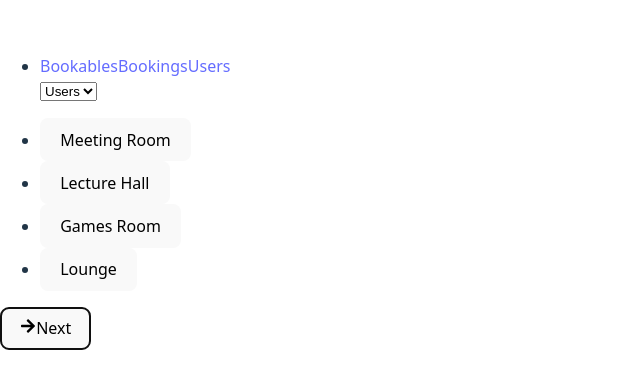
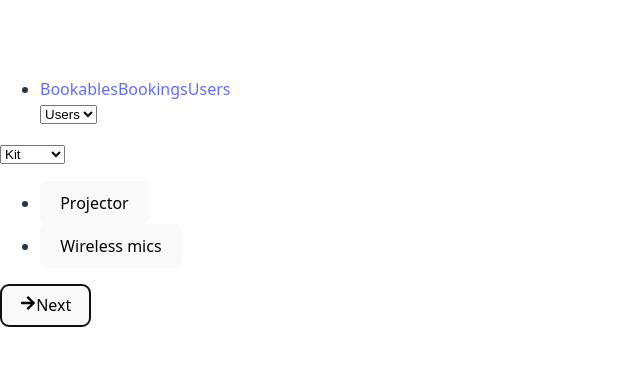
Before and after one commit to xxlarteom90/my-app, a React app in the folder frontend/: page /bookablesPage in a window 1280 px wide. Shown: the part 198-586 px from the top of the page, without its empty margins (0-640 px from the left). Built offline with nearby package versions, Linux system fonts and the light colour scheme; the HTML template or start-up script is replaced by a standard one.

Commit message:
added list Kit and Goups

```diff
--- a/frontend/src/components/users/UserPicker.tsx
+++ b/frontend/src/components/users/UserPicker.tsx
@@ -3,6 +3,7 @@ export function UserPicker() {
     <div>
       <select>
         <option>Users</option>
+        <option>Kit</option>
       </select>
     </div>
   );
--- a/frontend/src/pages/bookables/BookablesList.tsx
+++ b/frontend/src/pages/bookables/BookablesList.tsx
@@ -4,9 +4,11 @@ import { Button } from "react-bootstrap";
 import { FaArrowRight } from "react-icons/fa";
 
 export function BookablesList() {
-  const group = "Rooms";
+  // const group = "Rooms";
+  const [group, setGroup] = useState("Kit")
   const bookablesInGroup = bookables.filter((b) => b.group === group);
-  const [bookableIndex, setBookableIndex] = useState(1);
+  const [bookableIndex, setBookableIndex] = useState(0);
+  const groups = [...new Set(bookables.map(b=>b.group))]
 
   function nextBookable() {
     setBookableIndex((i) => (i + 1) % bookablesInGroup.length);
@@ -16,6 +18,13 @@ export function BookablesList() {
 
   return (
     <div>
+
+      <select
+      value={group}
+      onChange={(e) => setGroup(e.target.value)}>
+        {groups.map(g =><option value={g} key={g}>{g}</option>)}
+      </select>
+
       <ul className="bookables items-list-nav">
         {bookablesInGroup.map((b, i) => (
           <span className="p-2">
--- a/frontend/src/static.json
+++ b/frontend/src/static.json
@@ -1,5 +1,6 @@
 {
-  "bookables": [{
+  "bookables": [
+    {
       "id": 0,
       "group": "Rooms",
       "title": "Meeting Room",
@@ -30,7 +31,9 @@
       "notes": "High-resolution projector with HDMI and VGA inputs. Available for all rooms.",
       "sessions": [0, 1, 2, 3, 4, 5],
       "days": [0, 1, 2, 3, 4, 5, 6]
-  }
+    },
+    { "id": 4, "group": "Kit", "title": "Projector" },
+    { "id": 5, "group": "Kit", "title": "Wireless mics" }
   ],
   "users": [],
   "bookings": [],
@@ -45,5 +48,4 @@
     "Friday",
     "Saturday"
   ]
-
 }
```
Lines whose indentation alone changed are shown as unchanged.
